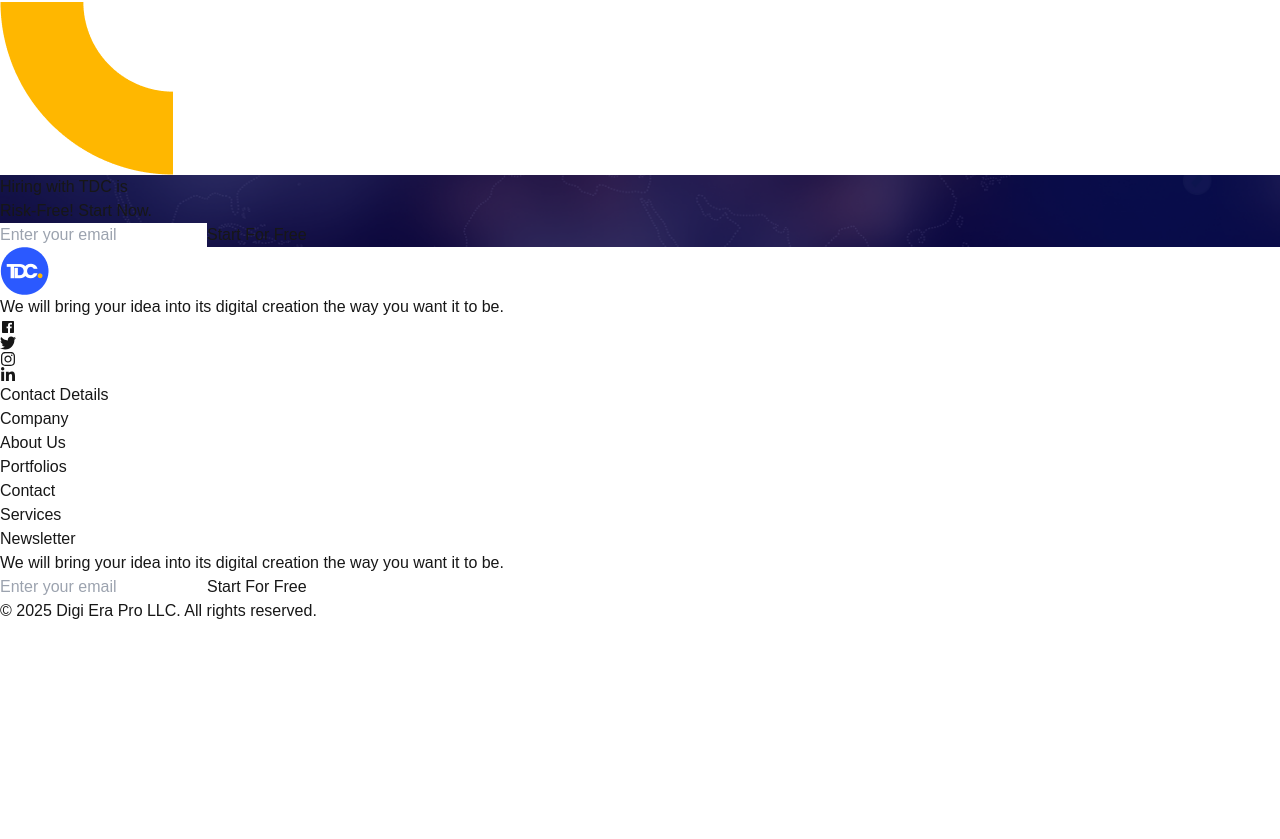
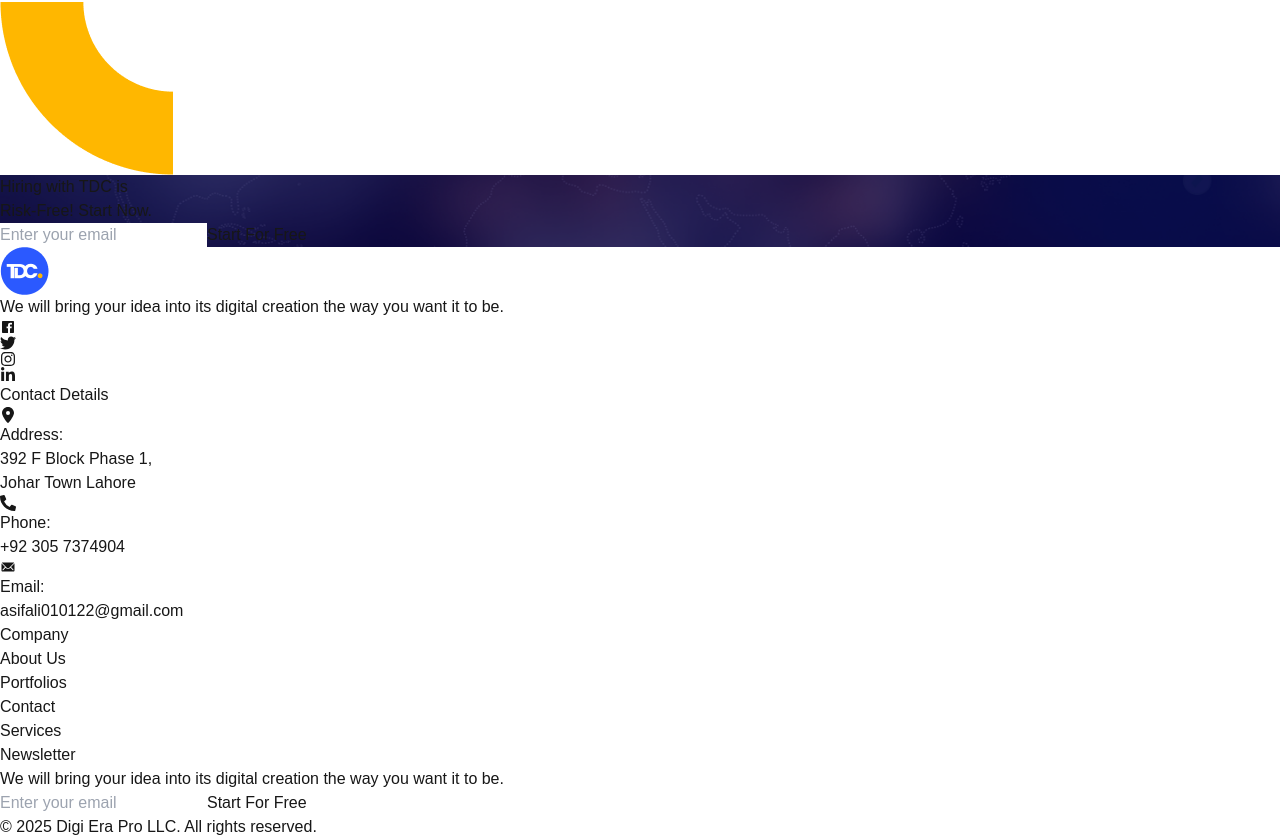
Before and after one commit to asifalidev77/Digital-Marketing-Agency, a Next.js app: page / in a window 1280 px wide. Shown: the part 3770-4609 px from the top of the page. Before the commit the page ends 4393 px from the top, so only its background shows below. Built offline with nearby package versions, Linux system fonts and the light colour scheme.

Commit message:
update footer

```diff
--- a/src/app/_components/Footer.tsx
+++ b/src/app/_components/Footer.tsx
@@ -2,6 +2,10 @@ import { IoLogoFacebook } from "react-icons/io";
 import { FaTwitter } from "react-icons/fa";
 import { FaInstagram } from "react-icons/fa";
 import { FaLinkedinIn } from "react-icons/fa";
+import { FaLocationDot } from "react-icons/fa6";
+import { FaPhoneAlt } from "react-icons/fa";
+import { IoIosMail } from "react-icons/io";
+
 export default function Footer() {
     return (
       <>
@@ -11,17 +15,30 @@ export default function Footer() {
           <p className="text-[18px] text-[#25373FB2] font-[400] leading-[31.86px] py-[10px]">We will bring your idea into its digital creation the way you want it to be.</p>
           <div className="flex gap-x-3">
           <IoLogoFacebook
-          className="inline-block text-white bg-[#2B59FF] p-[15px] rounded-[50%] w-[25px] h-[25px] hover:text-[#2B59FF] hover:bg-black "/>
+          className="inline-block text-white bg-[#2B59FF] p-[15px] rounded-[50%] w-12 h-12 hover:text-[#2B59FF] hover:bg-black"/>
           <FaTwitter
-          className="inline-block"/>
+          className="inline-block text-white bg-[#2B59FF] p-[15px] rounded-[50%] w-12 h-12 hover:text-[#2B59FF] hover:bg-black"/>
           <FaInstagram
-          className="inline-block"/>
+          className="inline-block text-white bg-[#2B59FF] p-[15px] rounded-[50%] w-12 h-12 hover:text-[#2B59FF] hover:bg-black"/>
           <FaLinkedinIn
-          className="inline-block"/>
+          className="inline-block text-white bg-[#2B59FF] p-[15px] rounded-[50%] w-12 h-12 hover:text-[#2B59FF] hover:bg-black"/>
 </div>
         </div>
         <div className="w-[100%] md:w-[25%]">
           <h4 className="font-semibold text-[16px] text-[#262729]">Contact Details</h4>
+          <div>
+            <div> <h4 className="text-[14px] text-[#262729]"><FaLocationDot className="text-[#2B59FF] inline-block font-extrabold w-[14px] h-[19px] mr-[5px]" /> Address:</h4></div>
+            <div className="ml-[20px]">392 F Block Phase 1, <br /> Johar Town Lahore</div>
+          </div>
+          <div>
+            <div> <h4 className="text-[14px] text-[#262729]"><FaPhoneAlt  className="text-[#2B59FF] inline-block font-extrabold w-[14px] h-[19px] mr-[5px]" /> Phone:</h4></div>
+            <div className="ml-[20px]"> +92 305 7374904</div>
+          </div>
+          <div>
+            <div> <h4 className="text-[14px] text-[#262729]"><IoIosMail
+            className="text-[#2B59FF] inline-block font-extrabold w-[14px] h-[19px] mr-[5px]"/> Email:</h4></div>
+            <div className="ml-[20px]">asifali010122@gmail.com</div>
+          </div>
         </div>
         <div className="w-[100%] md:w-[25%]">
           <h4 className="font-semibold text-[16px] text-[#262729] mb-[15px]">Company</h4>
```
